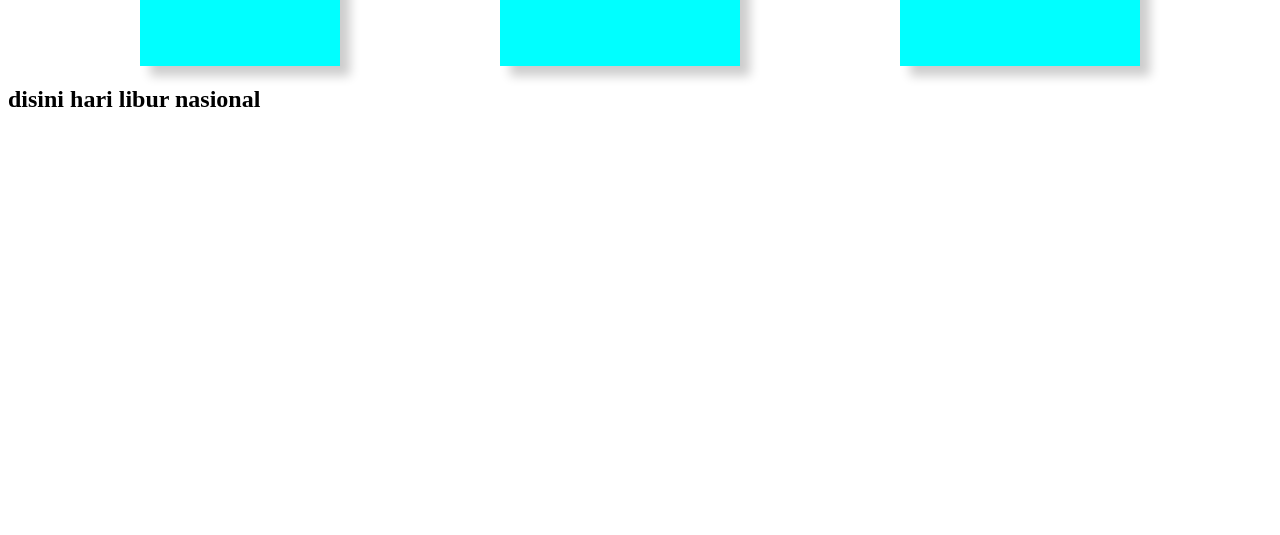
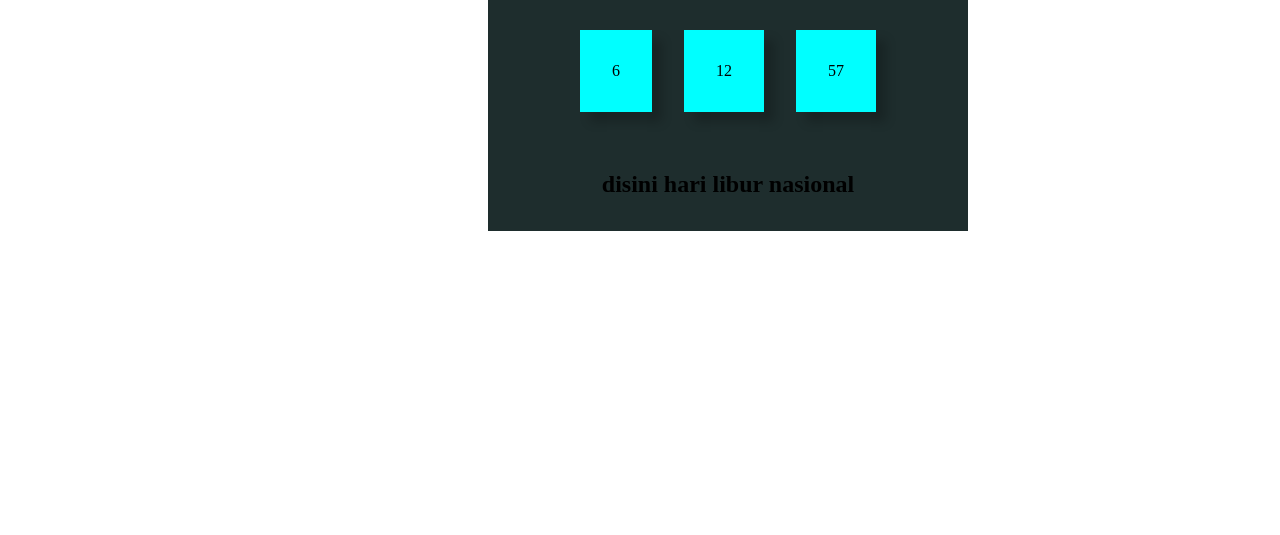
Before and after one commit to Igprad01/Jam-Digital, a website: page public/index.html in a window 1280 px wide. Shown: the part 265-800 px from the top of the page. Drawn offline with Linux system fonts and the light colour scheme.

Commit message:
custom card center

```diff
--- a/public/css/style.css
+++ b/public/css/style.css
@@ -1,18 +1,25 @@
+
 .card {
-    justify-content: center;
-    align-items: center;
+    margin-left: 30rem;
+    margin-top: 10rem;
+    background-color:rgb(30, 45, 45);
+    width: 30rem;
+    height: 20rem;
+    text-align: center;
+    padding-top: 1rem;
 }
 
 .time {
+    height: 10rem;
     display: flex;
     justify-content: center;
     align-items: center;
-    gap: 10rem;
+    gap: 2rem;
 }
 
 .jam,.menit,.detik {
     background-color: aqua;
-    padding: 5rem 5rem 5rem 5rem;
+    padding: 2rem 2rem 2rem 2rem;
     box-shadow: 10px 10px 10px rgba(0, 0, 0, 0.2);
-    font-size: 5rem;
+    font-size: 1rem;
 }
```
